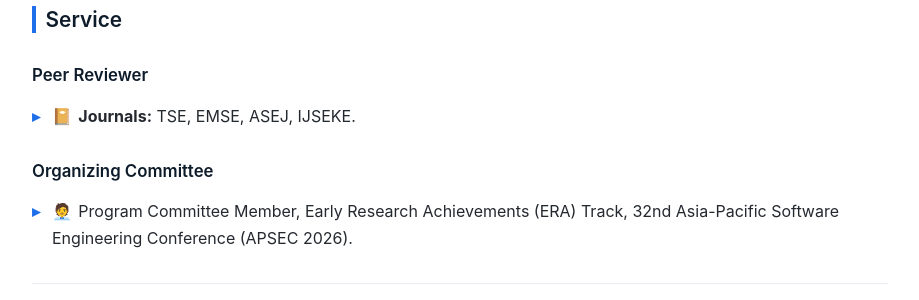
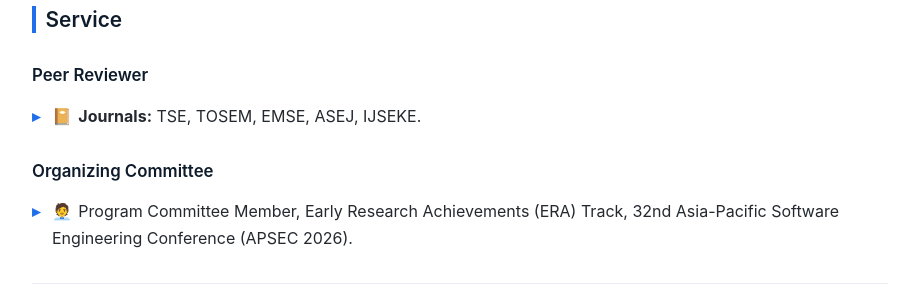
Before and after one commit to Naplues/naplues.github.io, a Jekyll site: the page built from index.html, in a window 1280 px wide and 900 px high, scrolled down 1660 px. Shown: the part 154-454 px from the top of the window, without its empty margins (180-1099 px from the left). Built offline with Jekyll 4.4.1, drawn with Linux system fonts in a browser that asks for light colours; a script that is not in the unit is left out.

Commit message:
Add TOSEM to peer reviewer journals
Co-Authored-By: Claude <noreply@anthropic.com>

```diff
--- a/index.html
+++ b/index.html
@@ -115,7 +115,7 @@ layout: default
 
 <h3>Peer Reviewer</h3>
 <ul>
-  <li><span class="info-icon">📔</span><strong>Journals:</strong> TSE, EMSE, ASEJ, IJSEKE.</li>
+  <li><span class="info-icon">📔</span><strong>Journals:</strong> TSE, TOSEM, EMSE, ASEJ, IJSEKE.</li>
 </ul>
 
 <h3>Organizing Committee</h3>
```
